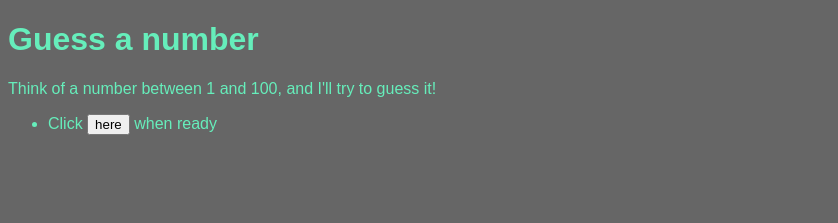
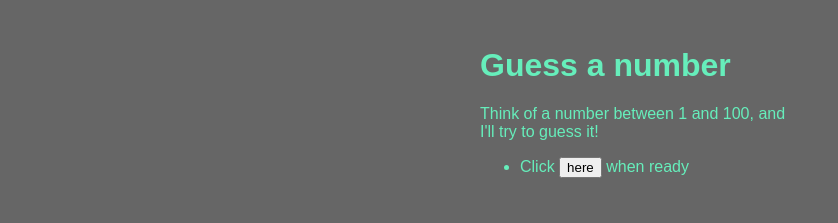
Before and after one commit to Gervig/Number-Guesser, a plain HTML site: page index.html in a window 1280 px wide. Shown: the whole page, without its empty margins (0-838 px from the left). Drawn offline with Linux system fonts and the light colour scheme.

Commit message:
Update style.css

```diff
--- a/style.css
+++ b/style.css
@@ -1,5 +1,9 @@
 body {
-    background-color: #666;
-    color: #6eb;
-    font-family: Arial, Helvetica, sans-serif;
+  background-color: #666;
+  color: #6eb;
+  font-family: Arial, Helvetica, sans-serif;
+  display: grid;
+  margin: auto;
+  width: 25%;
+  padding: 2%;
 }
```
